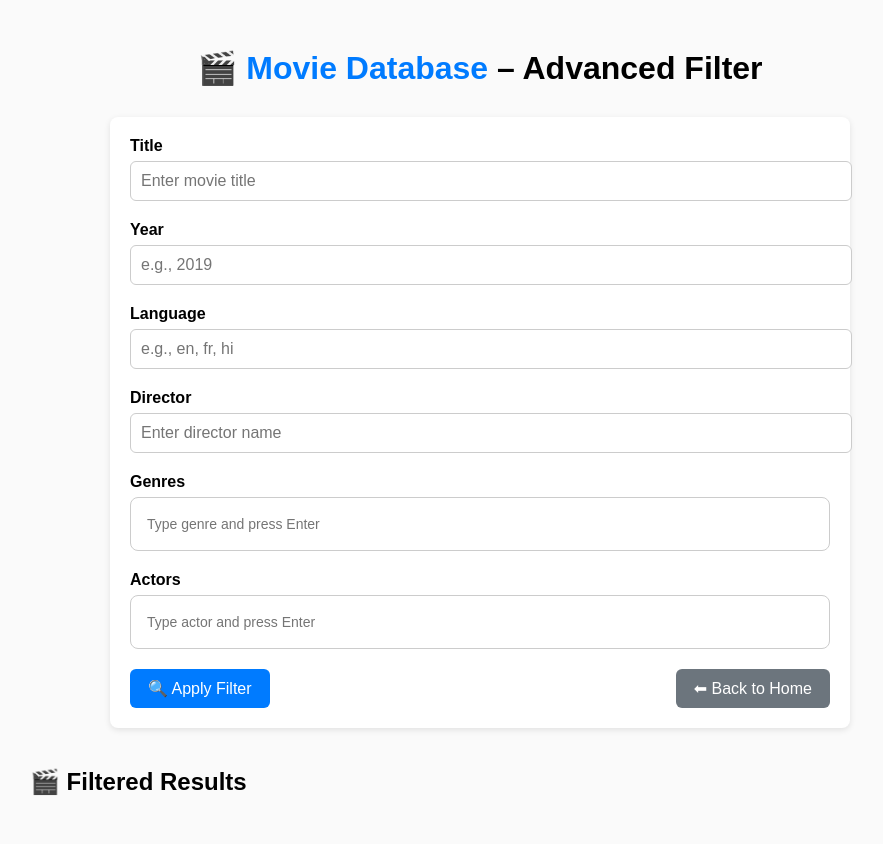
After one commit to kirankriteen/Movie_Database, a Flask app: page /filter in a window 1280 px wide. The commit adds this page. Shown: the whole page, without its empty margins (160-1043 px from the left). Run offline with Flask 3, Linux system fonts and the light colour scheme; parts of the project's set-up code (start-up, migrations or seed data) failed here and were passed over.

Commit message:
Base advanced search completed
Just a basic advanced structure is done, some are working some are not. Should do code review

```diff
--- a/app.py
+++ b/app.py
@@ -728,6 +728,77 @@ def api_search():
     conn.close()
     return jsonify(movies)
 
+@app.route("/filter_movies", methods=["POST"])
+def filter_movies():
+    data = request.get_json()
+    title = data.get("title", "").strip()
+    year = data.get("year")
+    language = data.get("language", "").strip()
+    director = data.get("director", "").strip()
+    genres = data.get("genres", [])
+    actors = data.get("actors", [])
+
+    api_url = f"https://api.themoviedb.org/3/discover/movie?api_key={API_KEY}&language=en-US&page=1"
+
+    if year:
+        api_url += f"&primary_release_year={year}"
+    if language:
+        api_url += f"&with_original_language={language}"
+    if genres:
+        # TMDB expects genre IDs, not names — we’ll map later
+        genre_map_url = f"https://api.themoviedb.org/3/genre/movie/list?api_key={API_KEY}&language=en-US"
+        genre_data = requests.get(genre_map_url).json().get("genres", [])
+        genre_map = {g["name"].lower(): g["id"] for g in genre_data}
+        genre_ids = [str(genre_map[g.lower()]) for g in genres if g.lower() in genre_map]
+        if genre_ids:
+            api_url += f"&with_genres={','.join(genre_ids)}"
+
+    # Title filtering (approximation, since TMDB discover doesn’t have direct title match)
+    if title:
+        search_url = f"https://api.themoviedb.org/3/search/movie?api_key={API_KEY}&query={title}&language=en-US&page=1"
+        search_results = requests.get(search_url).json().get("results", [])
+    else:
+        search_results = requests.get(api_url).json().get("results", [])
+
+    # Filter by director or actors using TMDB credits if needed
+    filtered = []
+    for m in search_results[:20]:  # limit 20 to reduce API calls
+        if len(filtered) >= 10:
+            break
+        tmdb_id = m["id"]
+        if director or actors:
+            credits_url = f"https://api.themoviedb.org/3/movie/{tmdb_id}/credits?api_key={API_KEY}"
+            credits = requests.get(credits_url).json()
+            director_match = True
+            actor_match = True
+
+            if director:
+                director_match = any(
+                    c.get("job") == "Director" and director.lower() in c.get("name", "").lower()
+                    for c in credits.get("crew", [])
+                )
+            if actors:
+                actor_names = [a.get("name", "").lower() for a in credits.get("cast", [])]
+                actor_match = all(a.lower() in actor_names for a in actors)
+
+            if not (director_match and actor_match):
+                continue
+
+        filtered.append({
+            "title": m["title"],
+            "year": m.get("release_date", "")[:4] if m.get("release_date") else "—",
+            "language": m.get("original_language", "").upper(),
+            "rating": m.get("vote_average", 0),
+            "poster": f"https://image.tmdb.org/t/p/w500{m['poster_path']}" if m.get("poster_path") else None,
+            "description": m.get("overview", ""),
+        })
+
+    return jsonify(filtered)
+
+@app.route("/filter")
+def filter_page():
+    return render_template("filter.html")
+
 
 if __name__ == '__main__':
     app.run(debug=True)
--- /dev/null
+++ b/static/filter.js
@@ -0,0 +1,165 @@
+document.addEventListener("DOMContentLoaded", () => {
+    const applyBtn = document.getElementById("apply-filter");
+    const resultsContainer = document.getElementById("filtered-results"); // back to original id
+
+    const genreInput = document.getElementById("genre-input");
+    const actorInput = document.getElementById("actor-input");
+    const genreTags = document.getElementById("genre-tags");
+    const actorTags = document.getElementById("actor-tags");
+
+    let genres = [];
+    let actors = [];
+
+    // --- Tag creation function ---
+    function createTag(name, type) {
+        const tag = document.createElement("span");
+        tag.classList.add("tag");
+        tag.textContent = name;
+
+        const x = document.createElement("button");
+        x.textContent = "×";
+        x.classList.add("remove-tag");
+        x.onclick = () => {
+            if (type === "genre") {
+                genres = genres.filter(g => g !== name);
+                genreTags.removeChild(tag);
+            } else {
+                actors = actors.filter(a => a !== name);
+                actorTags.removeChild(tag);
+            }
+        };
+
+        tag.appendChild(x);
+        return tag;
+    }
+
+    // --- Add genre on Enter ---
+    genreInput.addEventListener("keydown", e => {
+        if (e.key === "Enter" && genreInput.value.trim()) {
+            e.preventDefault();
+            const value = genreInput.value.trim();
+            if (!genres.includes(value)) {
+                genres.push(value);
+                genreTags.insertBefore(createTag(value, "genre"), genreInput);
+            }
+            genreInput.value = "";
+        }
+    });
+
+    // --- Add actor on Enter ---
+    actorInput.addEventListener("keydown", e => {
+        if (e.key === "Enter" && actorInput.value.trim()) {
+            e.preventDefault();
+            const value = actorInput.value.trim();
+            if (!actors.includes(value)) {
+                actors.push(value);
+                actorTags.insertBefore(createTag(value, "actor"), actorInput);
+            }
+            actorInput.value = "";
+        }
+    });
+
+    const spinner = document.createElement("div");
+    spinner.className = "spinner";
+    spinner.style.display = "none";
+    resultsContainer.parentElement.insertBefore(spinner, resultsContainer);
+
+    function showSpinner() {
+        spinner.style.display = "block";
+        resultsContainer.style.display = "none";
+    }
+
+    function hideSpinner() {
+        spinner.style.display = "none";
+        resultsContainer.style.display = "block";
+    }
+
+    // --- Apply Filter ---
+    applyBtn.onclick = async () => {
+        const payload = {
+            title: document.getElementById("filter-title").value,
+            year: document.getElementById("filter-year").value,
+            language: document.getElementById("filter-language").value,
+            director: document.getElementById("filter-director").value,
+            genres,
+            actors
+        };
+
+        showSpinner();
+        try {
+            const res = await fetch("/filter_movies", {
+                method: "POST",
+                headers: { "Content-Type": "application/json" },
+                body: JSON.stringify(payload)
+            });
+
+            const movies = await res.json();
+            hideSpinner();
+
+            resultsContainer.innerHTML = "<h2>🎬 Filtered Results</h2>";
+
+            if (!movies.length) {
+                resultsContainer.innerHTML += "<p>No results found 😞</p>";
+                return;
+            }
+
+            // Add “Add Selected” button
+            const addBtn = document.createElement("button");
+            addBtn.textContent = "➕ Add Selected Movies";
+            addBtn.className = "add-selected-btn";
+            addBtn.style.marginBottom = "10px";
+            resultsContainer.appendChild(addBtn);
+
+            const list = document.createElement("div");
+            list.classList.add("movie-grid");
+
+            movies.forEach((m, idx) => {
+                const card = document.createElement("div");
+                card.classList.add("movie-card");
+                card.innerHTML = `
+                    <label class="movie-item">
+                        <input type="checkbox" class="movie-checkbox" data-title="${m.title}">
+                        <img src="${m.poster || '/static/default.jpg'}" alt="Poster">
+                        <div class="info">
+                            <h3>${idx + 1}. ${m.title}</h3>
+                            <p><b>Year:</b> ${m.year || '—'}</p>
+                            <p><b>Lang:</b> ${m.language || '—'}</p>
+                            <p><b>Rating:</b> ⭐ ${m.rating || '—'}</p>
+                            <p><b>Director:</b> ${m.director || 'Unknown Director'}</p>
+                            <p>${m.description || ''}</p>
+                        </div>
+                    </label>
+                `;
+                list.appendChild(card);
+            });
+
+            resultsContainer.appendChild(list);
+
+            // --- Handle Add Selected ---
+            addBtn.addEventListener("click", async () => {
+                const selected = Array.from(document.querySelectorAll(".movie-checkbox:checked"))
+                    .map(cb => cb.dataset.title);
+
+                if (selected.length === 0) {
+                    alert("Please select at least one movie!");
+                    return;
+                }
+
+                for (const title of selected) {
+                    const resp = await fetch(`/fetch_movie?title=${encodeURIComponent(title)}`);
+                    const text = await resp.text();
+
+                    if (text.includes("✅")) console.log(`${title} added successfully`);
+                    else if (text.includes("already exists")) console.log(`${title} already exists`);
+                    else console.log(`Error adding ${title}`);
+                }
+
+                alert("✅ Selected movies processed. Check your database page!");
+            });
+        } catch (err) {
+            hideSpinner();
+            console.error(err);
+            resultsContainer.innerHTML = "<p style='color:red;'>⚠️ Error fetching results. Try again.</p>";
+        }
+    };
+});
--- /dev/null
+++ b/static/style.css
@@ -0,0 +1,202 @@
+body {
+  font-family: Arial, sans-serif;
+  background: #fafafa;
+  padding: 20px;
+}
+
+h1 {
+  text-align: center;
+  margin-bottom: 30px;
+}
+
+a {
+  text-decoration: none;
+  color: #007bff;
+}
+
+a:hover {
+  text-decoration: underline;
+}
+
+.filter-container {
+  background: #fff;
+  padding: 20px;
+  max-width: 700px;
+  margin: 0 auto;
+  border-radius: 8px;
+  box-shadow: 0 2px 6px rgba(0,0,0,0.1);
+}
+
+.form-group {
+  margin-bottom: 20px;
+}
+
+.form-group label {
+  font-weight: bold;
+  display: block;
+  margin-bottom: 6px;
+}
+
+.form-group input {
+  width: 100%;
+  padding: 10px;
+  border-radius: 6px;
+  border: 1px solid #ccc;
+  font-size: 1em;
+}
+
+.tag-input {
+  display: flex;
+  flex-wrap: wrap;
+  border: 1px solid #ccc;
+  border-radius: 6px;
+  padding: 5px;
+  background: #fff;
+}
+
+.tag-input input {
+  border: none;
+  flex: 1;
+  padding: 6px;
+  font-size: 1em;
+  outline: none;
+}
+
+.tag {
+  background: #007bff;
+  color: white;
+  padding: 5px 10px;
+  border-radius: 15px;
+  margin: 3px;
+  display: inline-flex;
+  align-items: center;
+  font-size: 0.9em;
+}
+
+.remove-tag {
+  margin-left: 6px;
+  cursor: pointer;
+  font-weight: bold;
+}
+
+.btn-container {
+  display: flex;
+  justify-content: space-between;
+  align-items: center;
+}
+
+button, .btn-secondary {
+  padding: 10px 18px;
+  border: none;
+  border-radius: 6px;
+  background: #007bff;
+  color: white;
+  cursor: pointer;
+  transition: 0.2s;
+  font-size: 1em;
+}
+
+button:hover, .btn-secondary:hover {
+  background: #0056b3;
+}
+
+.btn-secondary {
+  text-align: center;
+  background: #6c757d;
+}
+
+.results-container {
+  margin-top: 40px;
+  max-width: 900px;
+  margin-left: auto;
+  margin-right: auto;
+}
+
+.movie-card {
+  background: white;
+  padding: 15px;
+  margin-bottom: 15px;
+  border-radius: 6px;
+  box-shadow: 0 1px 4px rgba(0,0,0,0.1);
+  display: flex;
+  align-items: center;
+}
+
+.movie-card img {
+  width: 80px;
+  height: 120px;
+  object-fit: cover;
+  margin-right: 15px;
+  border-radius: 6px;
+}
+
+.movie-card .info {
+  flex: 1;
+}
+
+.movie-card .info h3 {
+  margin: 0;
+}
+
+.movie-card .info p {
+  margin: 4px 0;
+  color: #555;
+}
+
+
+.tag-input-container {
+    display: flex;
+    flex-wrap: wrap;
+    align-items: center;
+    gap: 6px;
+    padding: 6px;
+    border: 1px solid #ccc;
+    border-radius: 8px;
+    background: #fff;
+    min-height: 40px;
+}
+
+.tag-input-container input {
+    border: none;
+    outline: none;
+    flex: 1;
+    min-width: 100px;
+    font-size: 14px;
+}
+
+.tag {
+    background-color: #007bff;
+    color: white;
+    padding: 5px 10px;
+    border-radius: 15px;
+    display: flex;
+    align-items: center;
+    gap: 6px;
+    font-size: 14px;
+}
+
+.remove-tag {
+    background: none;
+    border: none;
+    color: white;
+    font-size: 16px;
+    line-height: 1;
+    cursor: pointer;
+}
+
+/* 🔄 Loading Spinner */
+.spinner {
+    display: none;
+    margin: 40px auto;
+    border: 6px solid #f3f3f3;
+    border-top: 6px solid #007bff;
+    border-radius: 50%;
+    width: 60px;
+    height: 60px;
+    animation: spin 1s linear infinite;
+}
+
+@keyframes spin {
+    0% { transform: rotate(0deg); }
+    100% { transform: rotate(360deg); }
+}
--- /dev/null
+++ b/templates/filter.html
@@ -0,0 +1,70 @@
+<!DOCTYPE html>
+<html lang="en">
+<head>
+    <meta charset="UTF-8">
+    <title>🎯 Advanced Movie Filter</title>
+    <link rel="stylesheet" href="{{ url_for('static', filename='style.css') }}">
+</head>
+
+<body>
+    <h1>
+        <a href="/">🎬 Movie Database</a> – Advanced Filter
+    </h1>
+
+    <div class="filter-container">
+        <form id="filterForm" onsubmit="return false;">
+            <!-- Title -->
+            <div class="form-group">
+                <label>Title</label>
+                <input type="text" id="filter-title" placeholder="Enter movie title">
+            </div>
+
+            <!-- Year -->
+            <div class="form-group">
+                <label>Year</label>
+                <input type="number" id="filter-year" placeholder="e.g., 2019">
+            </div>
+
+            <!-- Language -->
+            <div class="form-group">
+                <label>Language</label>
+                <input type="text" id="filter-language" placeholder="e.g., en, fr, hi">
+            </div>
+
+            <!-- Director -->
+            <div class="form-group">
+                <label>Director</label>
+                <input type="text" id="filter-director" placeholder="Enter director name">
+            </div>
+
+            <!-- Genres -->
+            <div class="form-group">
+                <label>Genres</label>
+                <div class="tag-input-container" id="genre-tags">
+                    <input type="text" id="genre-input" placeholder="Type genre and press Enter">
+                </div>
+            </div>
+
+            <!-- Actors -->
+            <div class="form-group">
+                <label>Actors</label>
+                <div class="tag-input-container" id="actor-tags">
+                    <input type="text" id="actor-input" placeholder="Type actor and press Enter">
+                </div>
+            </div>
+
+            <div class="btn-container">
+                <button type="button" id="apply-filter">🔍 Apply Filter</button>
+                <a href="/" class="btn-secondary">⬅ Back to Home</a>
+            </div>
+        </form>
+    </div>
+
+    <div id="filtered-results" class="results-container">
+        <h2>🎬 Filtered Results</h2>
+        <div id="filtered-list"></div>
+    </div>
+
+    <script src="{{ url_for('static', filename='filter.js') }}"></script>
+</body>
+</html>
```
Also changed, not shown: templates/index.html (+17 -0 lines).
